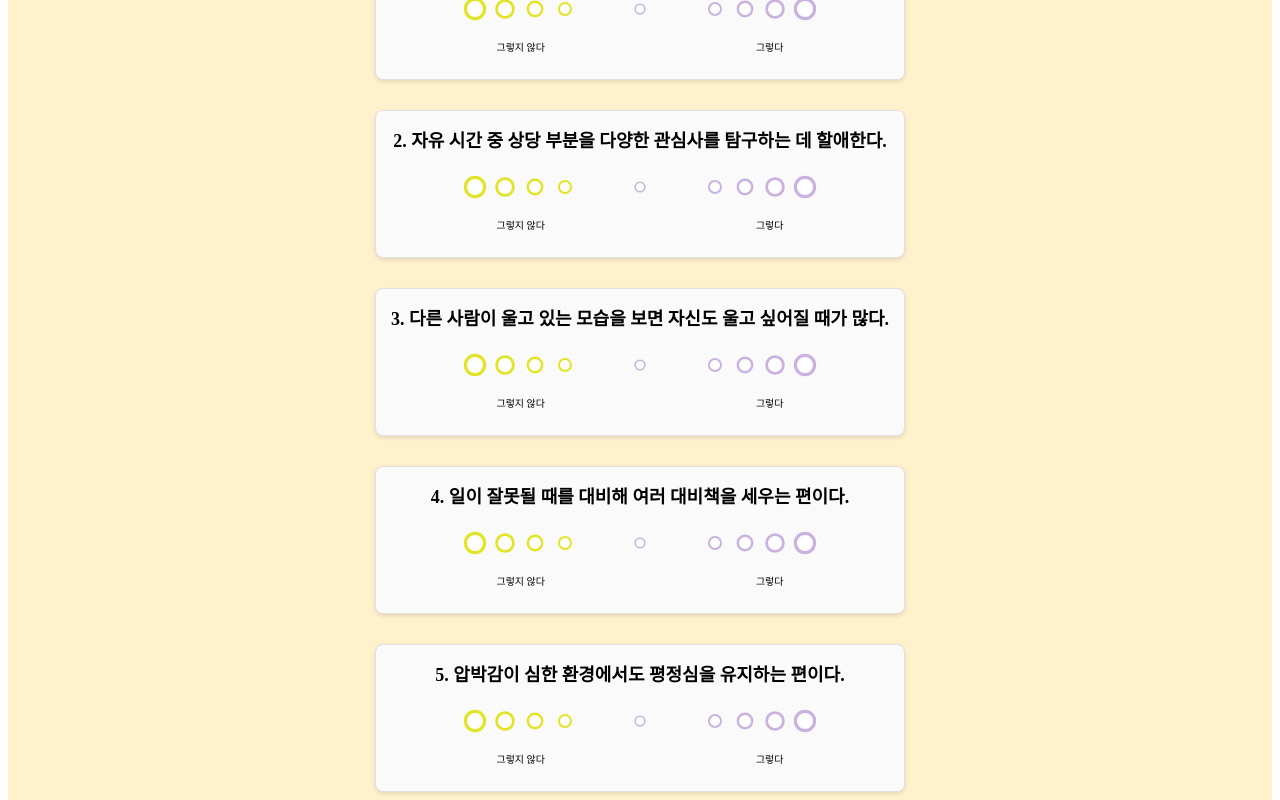
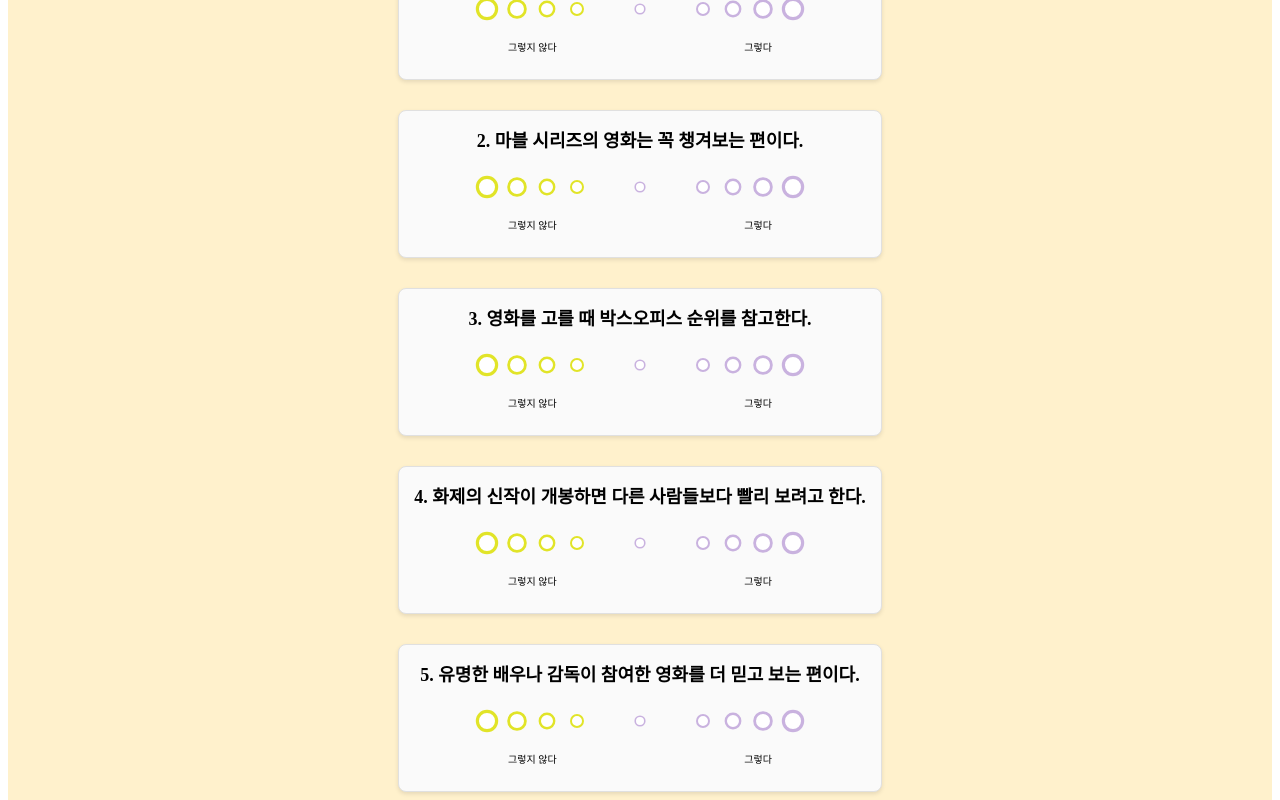
Before and after one commit to changraekang/react_mvti, a React (Create React App) app: page /mvtiTest in a window 1280 px wide. Shown: the part 500-1300 px from the top of the page. Built offline with nearby package versions, Linux system fonts and the light colour scheme; a web font is replaced by a local one.

Commit message:
문제 수정

```diff
--- a/src/assets/question.json
+++ b/src/assets/question.json
@@ -1,144 +1,292 @@
 {
   "questions": [
     {
-        "category": "e",
-        "questions": [
-            "주기적으로 새로운 친구를 만든다.",
-            "자유 시간 중 상당 부분을 다양한 관심사를 탐구하는 데 할애한다.",
-            "다른 사람이 울고 있는 모습을 보면 자신도 울고 싶어질 때가 많다.",
-            "일이 잘못될 때를 대비해 여러 대비책을 세우는 편이다.",
-            "압박감이 심한 환경에서도 평정심을 유지하는 편이다.",
-            "파티나 행사에서 새로운 사람에게 먼저 자신을 소개하기보다는 주로 이미 알고 있는 사람과 대화하는 편이다.",
-            "하나의 프로젝트를 완전히 완료한 후 다른 프로젝트를 시작하는 편이다.",
-            "매우 감상적인 편이다.",
-            "일정이나 목록으로 계획을 세우는 일을 좋아한다.",
-            "작은 실수로도 자신의 능력이나 지식을 의심하곤 한다.",
-            "관심이 가는 사람에게 다가가서 대화를 시작하기가 어렵지 않다.",
-            "예술 작품의 다양한 해석에 대해 토론하는 일에는 크게 관심이 없다.",
-            "감정보다는 이성을 따르는 편이다.",
-            "하루 일정을 계획하기보다는 즉흥적으로 하고 싶은 일을 하는 것을 좋아한다.",
-            "다른 사람에게 자신이 어떤 사람으로 보일지 걱정하지 않는 편이다.",
-            "단체 활동에 참여하는 일을 즐긴다.",
-            "결말을 자신의 방식으로 해석할 수 있는 책과 영화를 좋아한다.",
-            "자신보다는 남의 성공을 돕는 일에서 더 큰 만족감을 느낀다.",
-            "관심사가 너무 많아 다음에 어떤 일을 해야 할지 모를 때가 있다.",
-            "일이 잘못될까봐 자주 걱정하는 편이다.",
-            "단체에서 지도자 역할을 맡는 일은 가능한 피하고 싶다.",
-            "자신에게 예술적 성향이 거의 없다고 생각한다.",
-            "사람들이 감정보다는 이성을 중시했다면 더 나은 세상이 되었으리라고 생각한다.",
-            "휴식을 취하기 전에 집안일을 먼저 끝내기를 원한다.",
-            "다른 사람의 논쟁을 바라보는 일이 즐겁다.",
-            "다른 사람의 주의를 끌지 않으려고 하는 편이다.",
-            "감정이 매우 빠르게 변하곤 한다.",
-            "자신만큼 효율적이지 못한 사람을 보면 짜증이 난다.",
-            "해야 할 일을 마지막까지 미룰 때가 많다.",
-            "사후세계에 대한 질문이 흥미롭다고 생각한다.",
-            "혼자보다는 다른 사람과 시간을 보내고 싶어한다.",
-            "이론 중심의 토론에는 관심이 없으며 원론적인 이야기는 지루하다고 생각한다.",
-            "자신과 배경이 완전히 다른 사람에게도 쉽게 공감할 수 있다.",
-            "결정을 내리는 일을 마지막까지 미루는 편이다.",
-            "이미 내린 결정에 대해서는 다시 생각하지 않는 편이다.",
-            "혼자만의 시간을 보내기보다는 즐거운 파티와 행사로 일주일의 피로를 푸는 편이다.",
-            "미술관에 가는 일을 좋아한다.",
-            "다른 사람의 감정을 이해하기 힘들 때가 많다.",
-            "매일 할 일을 계획하는 일을 좋아한다.",
-            "불안함을 느낄 때가 거의 없다.",
-            "전화 통화를 거는 일은 가능한 피하고 싶다.",
-            "자신의 의견과 매우 다른 의견을 이해하기 위해 많은 시간을 할애하곤 한다.",
-            "친구에게 먼저 만나자고 연락하는 편이다.",
-            "계획에 차질이 생기면 최대한 빨리 계획으로 돌아가기 위해 노력한다.",
-            "오래전의 실수를 후회할 때가 많다.",
-            "인간의 존재와 삶의 이유에 대해 깊이 생각하지 않는 편이다.",
-            "감정을 조절하기보다는 감정에 휘둘리는 편이다.",
-            "상대방의 잘못이라는 것이 명백할 때도 상대방의 체면을 살려주기 위해 노력한다.",
-            "계획에 따라 일관성 있게 업무를 진행하기보다는 즉흥적인 에너지로 업무를 몰아서 처리하는 편이다.",
-            "상대방이 자신을 높게 평가하면 나중에 상대방이 실망하게 될까 걱정하곤 한다.",
-            "대부분의 시간을 혼자서 일할 수 있는 직업을 원한다.",
-            "철학적인 질문에 대해 깊게 생각하는 일은 시간 낭비라고 생각한다.",
-            "조용하고 사적인 장소보다는 사람들로 붐비고 떠들썩한 장소를 좋아한다.",
-            "상대방의 감정을 바로 알아차릴 수 있다.",
-            "무엇인가에 압도당하는 기분을 느낄 때가 많다.",
-            "단계를 건너뛰는 일 없이 절차대로 일을 완수하는 편이다.",
-            "논란이 되거나 논쟁을 불러일으킬 수 있는 주제에 관심이 많다.",
-            "자신보다 다른 사람에게 더 필요한 기회라고 생각되면 기회를 포기할 수도 있다.",
-            "마감 기한을 지키기가 힘들다.",
-            "일이 원하는 대로 진행될 것이라는 자신감이 있다."
-          ]
+      "id": 1,
+      "question": "영화를 볼 때 친구나 가족과 함께 보는 것을 더 즐긴다.",
+      "type": "E",
+      "score": 5
     },
     {
-        "category": "i",
-        "questions": [
-            "관심이 가는 사람에게 다가가서 대화를 시작하기가 어렵지 않다.",
-            "예술 작품의 다양한 해석에 대해 토론하는 일에는 크게 관심이 없다.",
-            "감정보다는 이성을 따르는 편이다.",
-            "하루 일정을 계획하기보다는 즉흥적으로 하고 싶은 일을 하는 것을 좋아한다.",
-            "다른 사람에게 자신이 어떤 사람으로 보일지 걱정하지 않는 편이다.",
-            "단체 활동에 참여하는 일을 즐긴다.",
-            "결말을 자신의 방식으로 해석할 수 있는 책과 영화를 좋아한다.",
-            "자신보다는 남의 성공을 돕는 일에서 더 큰 만족감을 느낀다.",
-            "관심사가 너무 많아 다음에 어떤 일을 해야 할지 모를 때가 있다.",
-            "일이 잘못될까봐 자주 걱정하는 편이다."
-        ]
+      "id": 2,
+      "question": "마블 시리즈의 영화는 꼭 챙겨보는 편이다.",
+      "type": "E",
+      "score": 5
     },
     {
-        "category": "n",
-        "questions": [
-          "n1. 네트워크 보안을 강화하는 가장 효과적인 방법은 무엇인가요?",
-          "n2. 날씨 예측 기술의 최신 발전은 무엇인가요?",
-          "n3. 난방 시스템을 최적화하는 방법은 무엇인가요?",
-          "n4. 네이티브 앱과 웹 앱의 주요 차이점은 무엇인가요?",
-          "n5. 네트워킹 이벤트에서 효과적인 네트워킹을 위한 팁은 무엇인가요?"
-        ]
+      "id": 3,
+      "question": "영화를 고를 때 박스오피스 순위를 참고한다.",
+      "type": "E",
+      "score": 3
     },
     {
-        "category": "s",
-        "questions": [
-          "s1. 소셜 미디어 마케팅의 최신 트렌드는 무엇인가요?",
-          "s2. 스마트홈 기술에서 가장 기대되는 미래 기술은 무엇인가요?",
-          "s3. 스타트업이 투자자를 유치하기 위해 갖추어야 할 핵심 요소는 무엇인가요?",
-          "s4. 소프트웨어 개발 프로젝트에서 팀의 생산성을 높이는 방법은 무엇인가요?",
-          "s5. 스포츠 팀의 성능을 분석하는 데 사용되는 기술은 무엇인가요?"
-        ]
+      "id": 4,
+      "question": "화제의 신작이 개봉하면 다른 사람들보다 빨리 보려고 한다.",
+      "type": "E",
+      "score": 4
     },
     {
-        "category": "t",
-        "questions": [
-          "t1. 테크놀로지 분야에서의 여성의 역할은 어떻게 변화하고 있나요?",
-          "t2. 트랜지스터의 미래 발전 방향은 무엇인가요?",
-          "t3. 텔레커뮤니케이션 분야에서의 최신 혁신은 무엇인가요?",
-          "t4. 트렌드를 분석하여 비즈니스 전략을 수립하는 방법은 무엇인가요?",
-          "t5. 테스트 자동화의 주요 이점은 무엇인가요?"
-        ]
+      "id": 5,
+      "question": "유명한 배우나 감독이 참여한 영화를 더 믿고 보는 편이다.",
+      "type": "E",
+      "score": 4
     },
     {
-        "category": "f",
-        "questions": [
-          "f1. 파이낸셜 테크놀로지의 최신 트렌드는 무엇인가요?",
-          "f2. 펀딩을 위한 크라우드펀딩 캠페인을 성공시키는 비결은 무엇인가요?",
-          "f3. 페미니즘의 현재 상태와 미래 전망은 무엇인가요?",
-          "f4. 피트니스 트랙커의 사용이 건강에 미치는 영향은 무엇인가요?",
-          "f5. 패션 산업에서 지속 가능성을 향상시키는 방법은 무엇인가요?"
-        ]
+      "id": 6,
+      "question": "영화 감상 후 다른 사람들과 감상평을 나누는 것이 즐겁다.",
+      "type": "E",
+      "score": 3
     },
     {
-        "category": "p",
-        "questions": [
-          "p1. 프로그래밍 언어의 미래는 어떤 모습일까요?",
-          "p2. 프라이버시 보호 기술의 최신 동향은 무엇인가요?",
-          "p3. 프로젝트 관리에서 가장 효과적인 방법론은 무엇인가요?",
-          "p4. 팬데믹 이후의 교육 시스템의 변화는 무엇인가요?",
-          "p5. 프로 스포츠에서 데이터 분석의 중요성은 무엇인가요?"
-        ]
+      "id": 7,
+      "question": "독립 영화제 수상작이나 잘 알려지지 않은 영화를 찾아본다.",
+      "type": "I",
+      "score": 5
     },
     {
-        "category": "j",
-        "questions": [
-          "j1. 자율주행차의 최신 기술 동향은 무엇인가요?",
-          "j2. 재생 가능 에너지의 미래 전망은 어떻게 될까요?",
-          "j3. 잡초 관리를 위한 가장 효과적인 방법은 무엇인가요?",
-          "j4. 주식 시장의 최신 분석 기법은 무엇인가요?",
-          "j5. 작업 공간의 생산성을 높이는 인테리어 디자인 팁은 무엇인가요?"
-        ]
+      "id": 8,
+      "question": "혼자 조용히 영화를 보는 시간이 더 소중하다.",
+      "type": "I",
+      "score": 5
+    },
+    {
+      "id": 9,
+      "question": "영화 선택 시 평점이나 인기보다는 주제와 감독의 스타일을 본다.",
+      "type": "I",
+      "score": 4
+    },
+    {
+      "id": 10,
+      "question": "주변에서 추천받은 영화보다는 나만의 기준으로 영화를 고른다.",
+      "type": "I",
+      "score": 4
+    },
+    {
+      "id": 11,
+      "question": "소규모 극장이나 온라인 플랫폼에서 영화를 감상하는 것을 선호한다.",
+      "type": "I",
+      "score": 3
+    },
+    {
+      "id": 12,
+      "question": "잘 알려지지 않은 배우나 감독의 영화를 보는 재미가 있다.",
+      "type": "I",
+      "score": 3
+    },
+    {
+      "id": 13,
+      "question": "SF나 판타지처럼 새로운 세계관이 등장하는 영화가 좋다.",
+      "type": "N",
+      "score": 5
+    },
+    {
+      "id": 14,
+      "question": "영화 속 비현실적이지만 창의적인 설정이 매력적이다.",
+      "type": "N",
+      "score": 4
+    },
+    {
+      "id": 15,
+      "question": "상상력과 아이디어가 돋보이는 영화를 선호한다.",
+      "type": "N",
+      "score": 5
+    },
+    {
+      "id": 16,
+      "question": "초현실적 요소가 담긴 영화는 나를 더 몰입하게 만든다.",
+      "type": "N",
+      "score": 4
+    },
+    {
+      "id": 17,
+      "question": "색다른 장르를 시도하거나 신선한 스토리를 볼 때 흥미를 느낀다.",
+      "type": "N",
+      "score": 3
+    },
+    {
+      "id": 18,
+      "question": "기발한 설정이나 충격적인 아이디어가 중심인 영화를 좋아한다.",
+      "type": "N",
+      "score": 3
+    },
+    {
+      "id": 19,
+      "question": "역사적 사실이나 실화를 바탕으로 한 영화를 좋아한다.",
+      "type": "S",
+      "score": 5
+    },
+    {
+      "id": 20,
+      "question": "영화의 전개가 논리적이고 일관성 있을 때 더 몰입하게 된다.",
+      "type": "S",
+      "score": 5
+    },
+    {
+      "id": 21,
+      "question": "기승전결이 명확한 전통적 스토리라인을 선호한다.",
+      "type": "S",
+      "score": 4
+    },
+    {
+      "id": 22,
+      "question": "일상적이면서도 현실적인 이야기에 공감한다.",
+      "type": "S",
+      "score": 4
+    },
+    {
+      "id": 23,
+      "question": "다큐멘터리처럼 현실을 반영한 영화를 보는 것을 좋아한다.",
+      "type": "S",
+      "score": 3
+    },
+    {
+      "id": 24,
+      "question": "클래식 영화나 명작으로 평가받는 영화를 더 신뢰한다.",
+      "type": "S",
+      "score": 3
+    },
+    {
+      "id": 25,
+      "question": "영화의 설정이 논리적이지 않으면 몰입하기 어렵다.",
+      "type": "T",
+      "score": 5
+    },
+    {
+      "id": 26,
+      "question": "영화 속 사건들의 인과관계가 명확해야 한다.",
+      "type": "T",
+      "score": 5
+    },
+    {
+      "id": 27,
+      "question": "복잡한 플롯이나 퍼즐 같은 이야기를 분석하는 재미가 있다.",
+      "type": "T",
+      "score": 4
+    },
+    {
+      "id": 28,
+      "question": "영화를 볼 때 감정보다 스토리의 논리성을 더 중요하게 생각한다.",
+      "type": "T",
+      "score": 4
+    },
+    {
+      "id": 29,
+      "question": "영화의 디테일이나 설정 오류를 찾아내는 편이다.",
+      "type": "T",
+      "score": 3
+    },
+    {
+      "id": 30,
+      "question": "캐릭터보다 전체 스토리의 완성도가 더 중요하다고 생각한다.",
+      "type": "T",
+      "score": 3
+    },
+    {
+      "id": 31,
+      "question": "영화 속 캐릭터의 감정선에 공감할 때 더 감동을 느낀다.",
+      "type": "F",
+      "score": 5
+    },
+    {
+      "id": 32,
+      "question": "슬프거나 감동적인 장면에서 울어본 적이 있다.",
+      "type": "F",
+      "score": 5
+    },
+    {
+      "id": 33,
+      "question": "영화를 보면서 캐릭터의 성장이나 변화에 집중한다.",
+      "type": "F",
+      "score": 4
+    },
+    {
+      "id": 34,
+      "question": "가슴이 따뜻해지는 메시지를 담은 영화를 좋아한다.",
+      "type": "F",
+      "score": 4
+    },
+    {
+      "id": 35,
+      "question": "로맨스 장르나 휴먼 드라마를 자주 본다.",
+      "type": "F",
+      "score": 3
+    },
+    {
+      "id": 36,
+      "question": "영화를 볼 때 감정을 자극하는 OST에 집중하는 편이다.",
+      "type": "F",
+      "score": 3
+    },
+    {
+      "id": 37,
+      "question": "반전이 있는 영화는 언제나 흥미롭다.",
+      "type": "P",
+      "score": 5
+    },
+    {
+      "id": 38,
+      "question": "타임루프나 비선형적인 이야기 전개가 재미있다.",
+      "type": "P",
+      "score": 4
+    },
+    {
+      "id": 39,
+      "question": "영화의 결말을 예측하기 어려울 때 더 즐겁다.",
+      "type": "P",
+      "score": 5
+    },
+    {
+      "id": 40,
+      "question": "퍼즐처럼 조각을 맞추며 해석하는 영화를 좋아한다.",
+      "type": "P",
+      "score": 4
+    },
+    {
+      "id": 41,
+      "question": "스토리가 진행될수록 숨은 단서들이 드러나는 영화에 끌린다.",
+      "type": "P",
+      "score": 3
+    },
+    {
+      "id": 42,
+      "question": "복잡한 타임라인이나 다중 해석이 가능한 영화에 관심이 간다.",
+      "type": "P",
+      "score": 3
+    },
+    {
+      "id": 43,
+      "question": "영화의 결말이 명확하고 깔끔하게 마무리될 때 만족스럽다.",
+      "type": "J",
+      "score": 5
+    },
+    {
+      "id": 44,
+      "question": "복선이 잘 회수되고 스토리가 정돈된 영화를 좋아한다.",
+      "type": "J",
+      "score": 5
+    },
+    {
+      "id": 45,
+      "question": "열린 결말보다는 완벽한 해답을 주는 영화가 좋다.",
+      "type": "J",
+      "score": 4
+    },
+    {
+      "id": 46,
+      "question": "영화의 흐름이 이해하기 쉽고 명확할 때 더 좋다.",
+      "type": "J",
+      "score": 4
+    },
+    {
+      "id": 47,
+      "question": "영화가 예상했던 결말로 마무리될 때 안정감을 느낀다.",
+      "type": "J",
+      "score": 3
+    },
+    {
+      "id": 48,
+      "question": "기승전결이 깔끔하게 맞아떨어지는 영화가 최고라고 생각한다.",
+      "type": "J",
+      "score": 3
     }
   ]
 }
--- a/src/components/MvtiQuestion.js
+++ b/src/components/MvtiQuestion.js
@@ -2,34 +2,43 @@ import React, { useState, useEffect } from "react";
 import styled from "styled-components";
 import test from "../assets/question.json";
 
-const QuestionsPerPage = 5;
+const QuestionsPerPage = 6;
 
 function MvtiQuestion() {
   const [currentPage, setCurrentPage] = useState(0);
   const [currentQuestions, setCurrentQuestions] = useState([]);
   const [scores, setScores] = useState({});
+  const [typeScores, setTypeScores] = useState({}); // 타입별 점수 계산
+  const [showResult, setShowResult] = useState(false);
 
+  // 현재 페이지 질문 설정
   useEffect(() => {
-    const questions = test.questions.flatMap((category) => category.questions);
+    const questions = test.questions;
     const start = currentPage * QuestionsPerPage;
     const current = questions.slice(start, start + QuestionsPerPage);
     setCurrentQuestions(current);
   }, [currentPage]);
-
-  const handleScoreChange = (question, score) => {
+  // 점수 업데이트 및 타입별 점수 누적 계산
+  const handleScoreChange = (question, score, type) => {
     setScores((prevScores) => ({
       ...prevScores,
       [question]: score,
+    }));
+
+    setTypeScores((prevTypeScores) => ({
+      ...prevTypeScores,
+      [type]: (prevTypeScores[type] || 0) + score,
     }));
   };
 
   return (
     <Container>
       <QuestionContainer>
-        {currentQuestions.map((question, index) => (
+        {currentQuestions.map((questionObj, index) => (
           <QuestionWrapper key={index}>
             <QuestionText>
-              {currentPage * QuestionsPerPage + index + 1}. {question}
+              {currentPage * QuestionsPerPage + index + 1}.{" "}
+              {questionObj.question}
             </QuestionText>
             <div>
               <div
@@ -45,13 +54,19 @@ function MvtiQuestion() {
                   {[-4, -3, -2, -1].map((score) => (
                     <ScoreButton
                       key={score}
-                      onClick={() => handleScoreChange(question, String(score))}
+                      onClick={() =>
+                        handleScoreChange(
+                          questionObj.id,
+                          score,
+                          questionObj.type
+                        )
+                      }
                     >
                       <Circle
                         score={-score}
                         direction="left"
                         className={
-                          scores[question] === String(score) ? "selected" : ""
+                          scores[questionObj.id] === score ? "selected" : ""
                         }
                       ></Circle>
                     </ScoreButton>
@@ -60,25 +75,33 @@ function MvtiQuestion() {
 
                 <ScoreButtonCenter
                   key={0}
-                  onClick={() => handleScoreChange(question, "0")}
+                  onClick={() =>
+                    handleScoreChange(questionObj.id, 0, questionObj.type)
+                  }
                 >
                   <Circle
                     score={0}
                     direction="center"
-                    className={scores[question] === "0" ? "selected" : ""}
+                    className={scores[questionObj.id] === "0" ? "selected" : ""}
                   ></Circle>
                 </ScoreButtonCenter>
                 <ScoreSelector style={{ paddingRight: 20 }}>
                   {[1, 2, 3, 4].map((score) => (
                     <ScoreButton
                       key={score}
-                      onClick={() => handleScoreChange(question, String(score))}
+                      onClick={() =>
+                        handleScoreChange(
+                          questionObj.id,
+                          score,
+                          questionObj.type
+                        )
+                      }
                     >
                       <Circle
                         score={score}
                         direction="right"
                         className={
-                          scores[question] === String(score) ? "selected" : ""
+                          scores[questionObj.id] === score ? "selected" : ""
                         }
                       ></Circle>
                     </ScoreButton>
```
Lines whose indentation alone changed are shown as unchanged.
